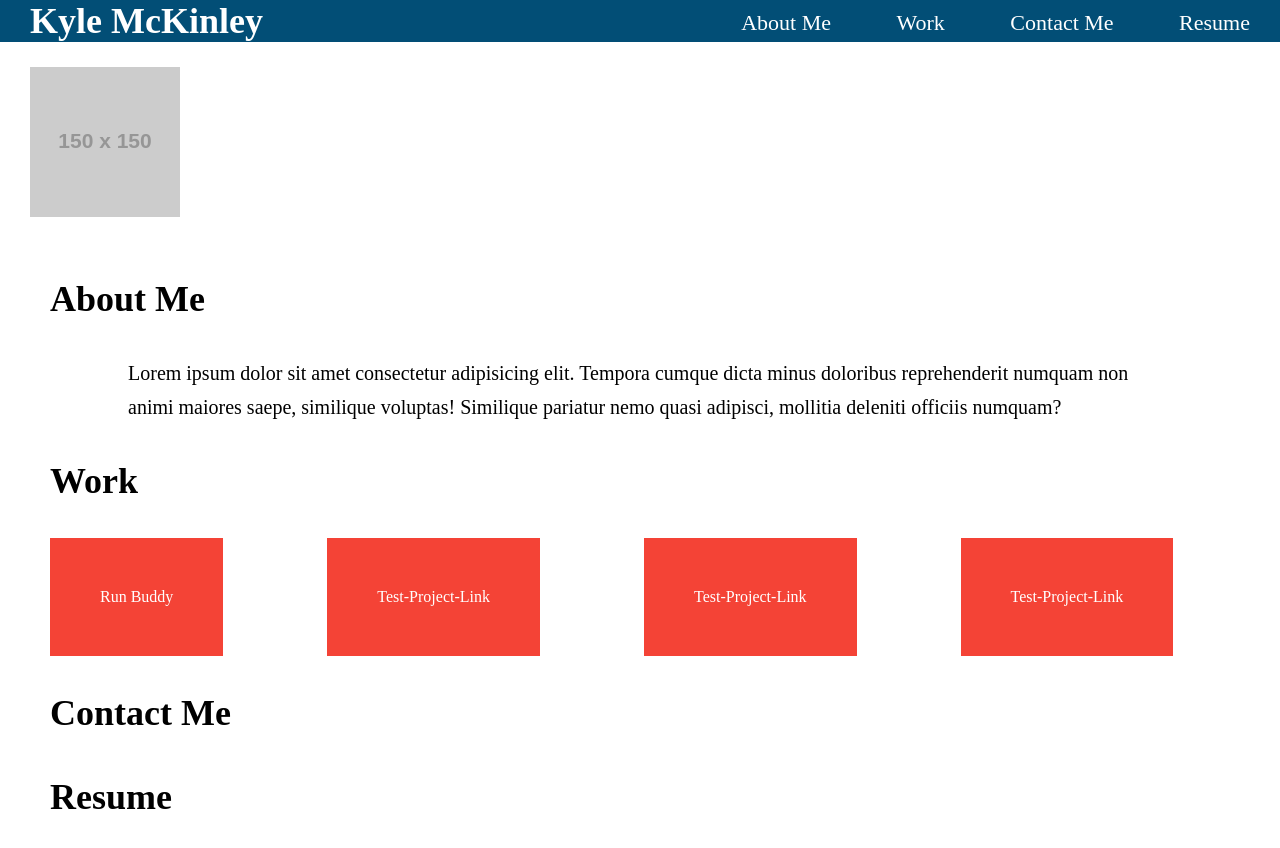
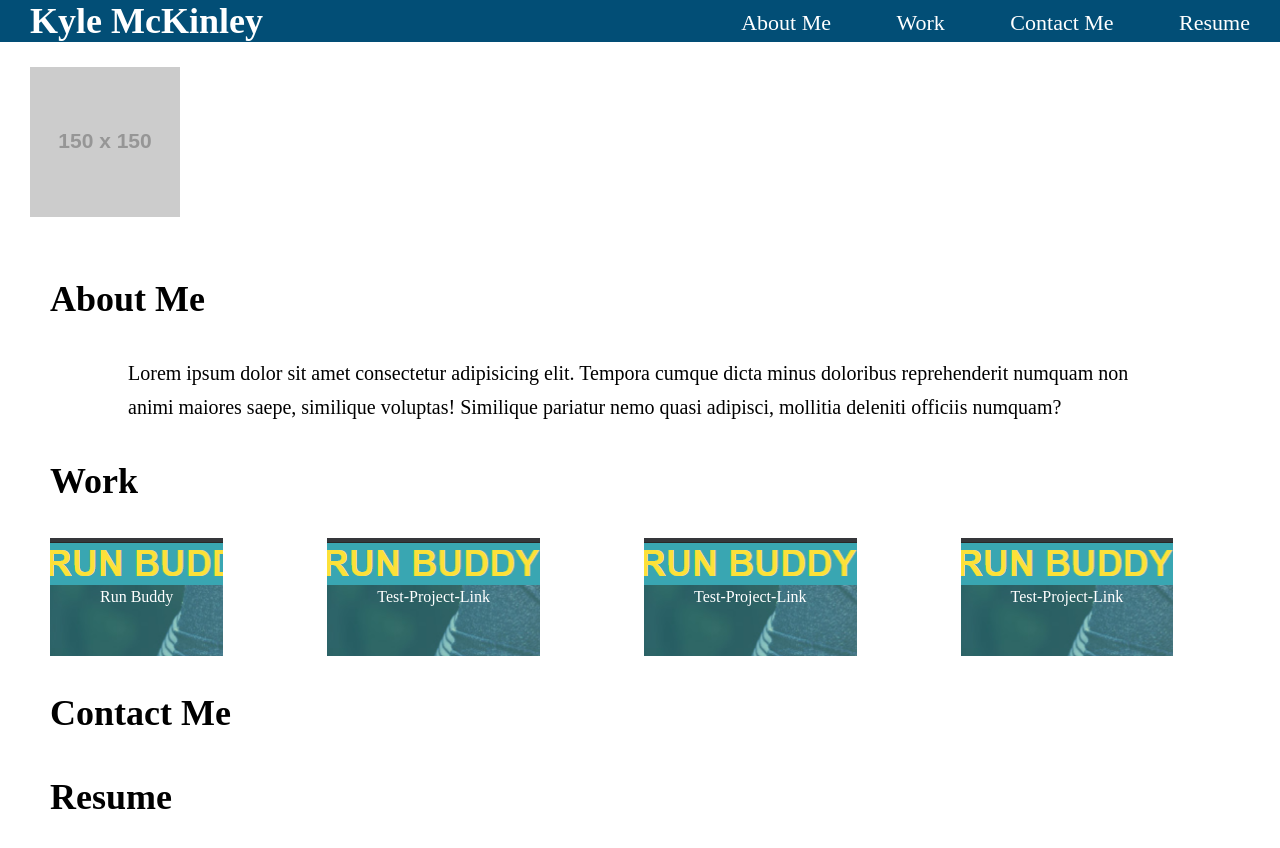
Before and after one commit to kjmckinley/portfolio, a plain HTML site: page index.html in a window 1280 px wide. Drawn offline with Linux system fonts and the light colour scheme; placeholder pictures from the web are drawn by us.

Commit message:
added image backgrounds to work links

```diff
--- a/assets/style.css
+++ b/assets/style.css
@@ -70,7 +70,7 @@ header nav ul li a {
 .project-links a {
     padding: 50px 50px;
     margin: 0 50px;
-    background-color: #f44336;
+    background-image: url("./Images/Run-Buddy-Example.PNG");
     display: inline-block;
     text-decoration: none;
     color: white;
```
Also changed, not shown: assets/Images/Run-Buddy-Example.PNG (added).
